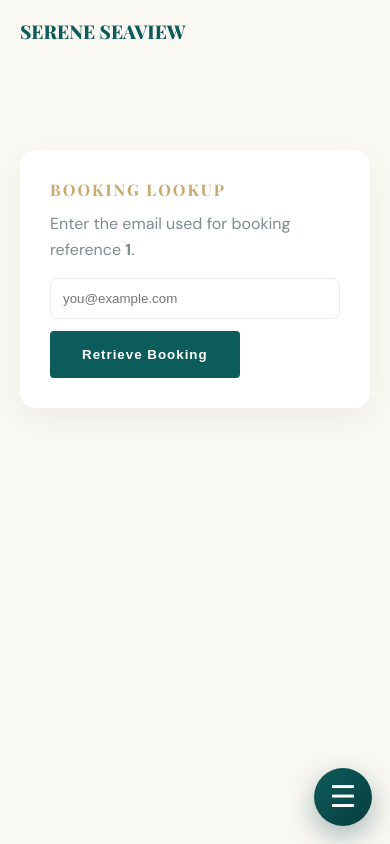
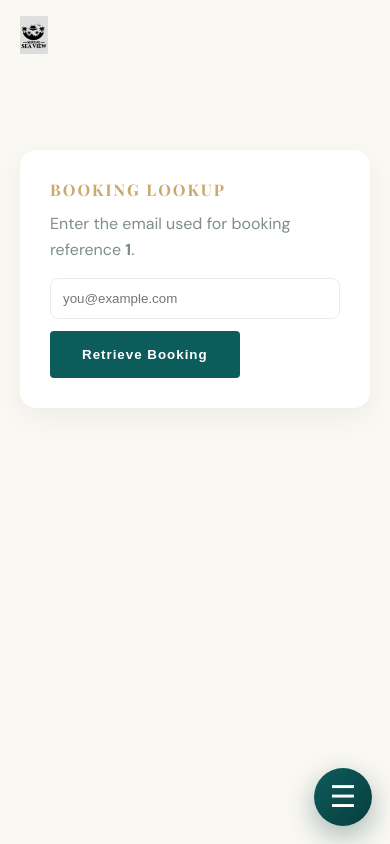
Before and after one commit to ahmedsaamih/visitbaarah, a Next.js app: page /booking/1 in a window 390 px wide. Built offline with nearby package versions, Linux system fonts and the light colour scheme.

Commit message:
feat: integrate logo into Navbar and ReviewPage, enhancing branding visibility; update styles for responsive design

```diff
--- a/app/globals.css
+++ b/app/globals.css
@@ -195,9 +195,20 @@ h1, h2, h3, h4 {
   align-items: center;
 }
 
+.nav-brand-logo {
+  display: inline-flex;
+  align-items: center;
+  text-decoration: none;
+  line-height: 1;
+}
+
 .nav-public-desktop {
   display: flex;
   align-items: center;
+}
+
+.nav-public.scrolled .nav-brand-logo img {
+  height: 42px !important;
 }
 
 .mobile-fab-nav {
@@ -209,8 +220,8 @@ h1, h2, h3, h4 {
     padding: 16px 0;
   }
 
-  .nav-public .container a {
-    font-size: 19px !important;
+  .nav-brand-logo img {
+    height: 38px !important;
   }
 
   .nav-public-desktop {
--- a/components/public/Navbar.tsx
+++ b/components/public/Navbar.tsx
@@ -2,6 +2,7 @@
 
 import { useEffect, useState } from "react";
 import Link from "next/link";
+import Image from "next/image";
 
 export default function Navbar() {
   const [scrolled, setScrolled] = useState(false);
@@ -37,14 +38,15 @@ export default function Navbar() {
     <>
       <nav className={`nav-public ${scrolled ? "scrolled" : ""}`}>
       <div className="container nav-public-inner">
-        <Link href="/" style={{
-          fontSize: "24px",
-          fontWeight: "800",
-          textDecoration: "none",
-          color: scrolled ? "var(--teal)" : "var(--teal)",
-          fontFamily: "var(--font-serif)"
-        }}>
-          SERENE SEAVIEW
+        <Link href="/" className="nav-brand-logo" aria-label="Serene Seaview Home">
+          <Image
+            src="/images/logo.PNG"
+            alt="Serene Seaview"
+            width={220}
+            height={56}
+            priority
+            style={{ width: "auto", height: "46px" }}
+          />
         </Link>
         <div className="nav-public-desktop">
           {navItems.slice(0, 4).map((item) => (
```
Also changed, not shown: app/review/[token]/page.tsx (+10 -2 lines), public/images/logo.PNG (added).
